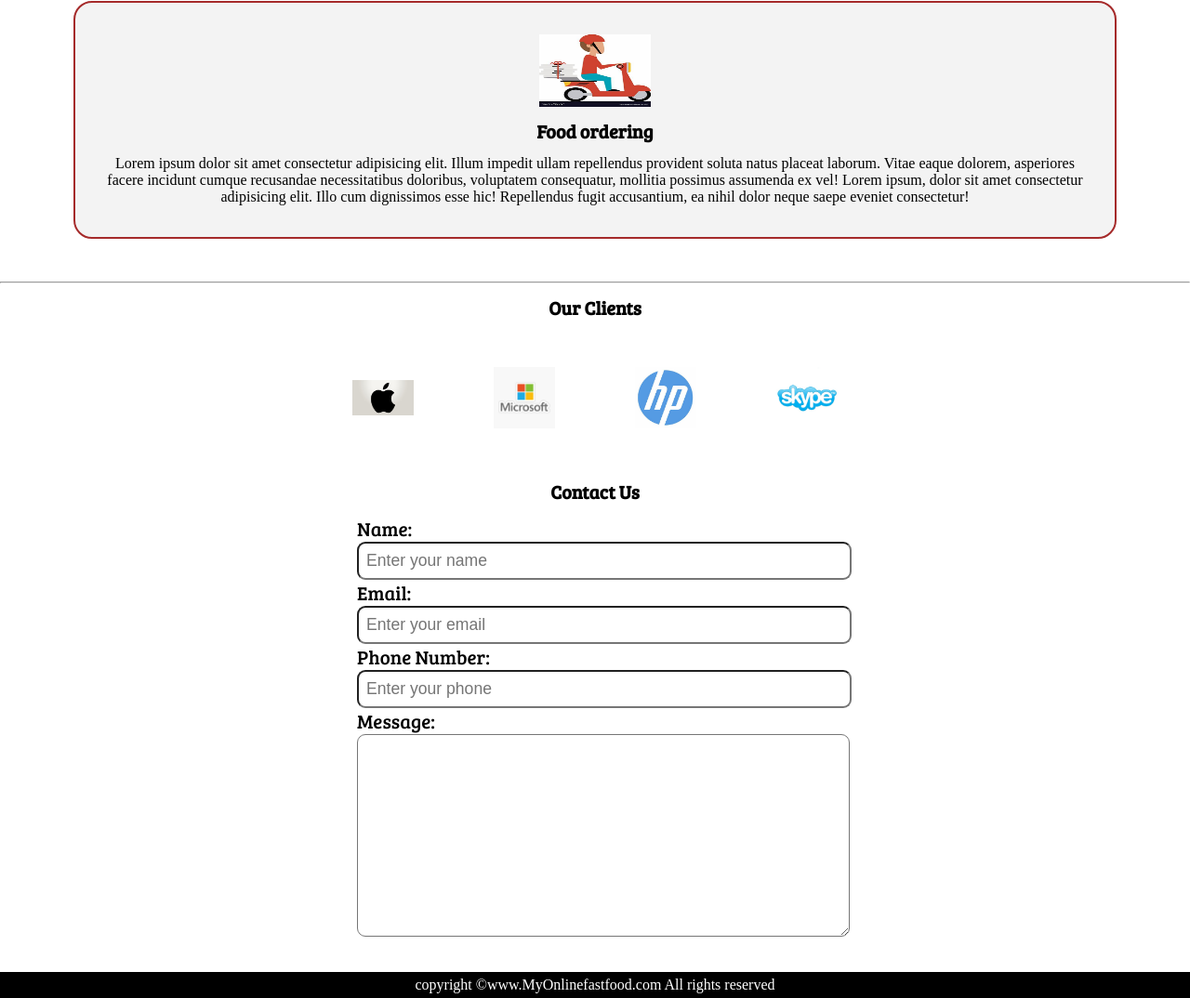
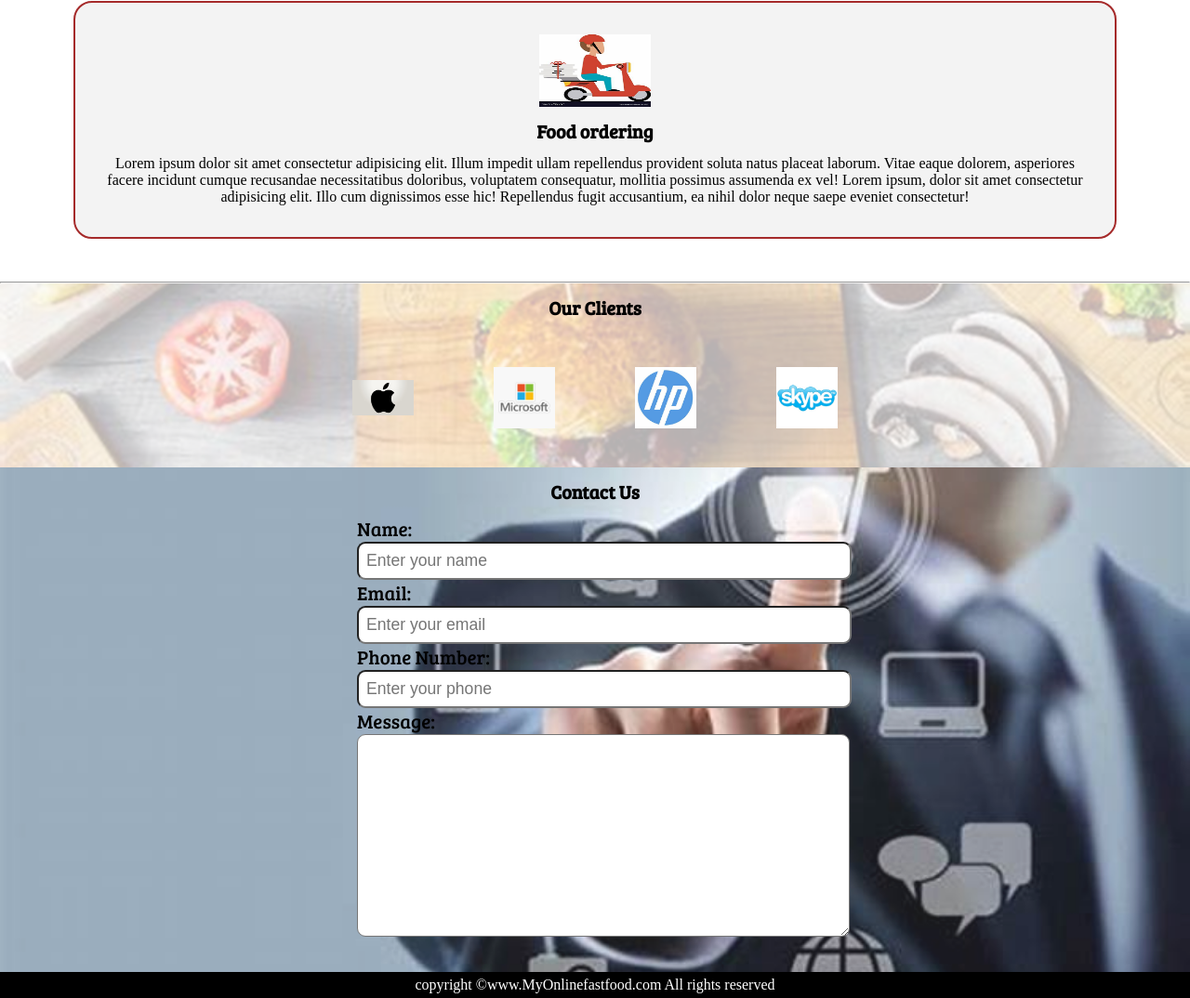
Before and after one commit to hamid-hasan/Fast-food-meal-, a plain HTML site: page index.html in a window 1280 px wide. Shown: the part 1091-2165 px from the top of the page at 93% size. Drawn offline with Linux system fonts and the light colour scheme; files that its build step writes are made by us from their sources; a web font is replaced by a local one.

Commit message:
Update sty.css

```diff
--- a/sty.css
+++ b/sty.css
@@ -97,7 +97,7 @@ html{
     top: 0px;
     left: opx;
     background: url('bg.jpg') no-repeat center center/cover;
-    height: 70%;
+    height: 95%;
     width: 100%;
     opacity: 0.49;
     z-index: -1;
@@ -159,7 +159,7 @@ html{
     content: '';
     height: 100%;
     width: 100%;
-    background: url('img/bg2.jpg') no-repeat center center/cover;
+    background: url('bg2.jpg') no-repeat center center/cover;
     opacity: 0.3;
     z-index: -1;
     position: absolute;
@@ -196,7 +196,7 @@ html{
     height: 100%;
     z-index: -1;
     opacity: 0.9;
-    background: url('img/contact.jpg') no-repeat center center/cover;
+    background: url('contact.jpg') no-repeat center center/cover;
 }
 
 #contact-box {
```
